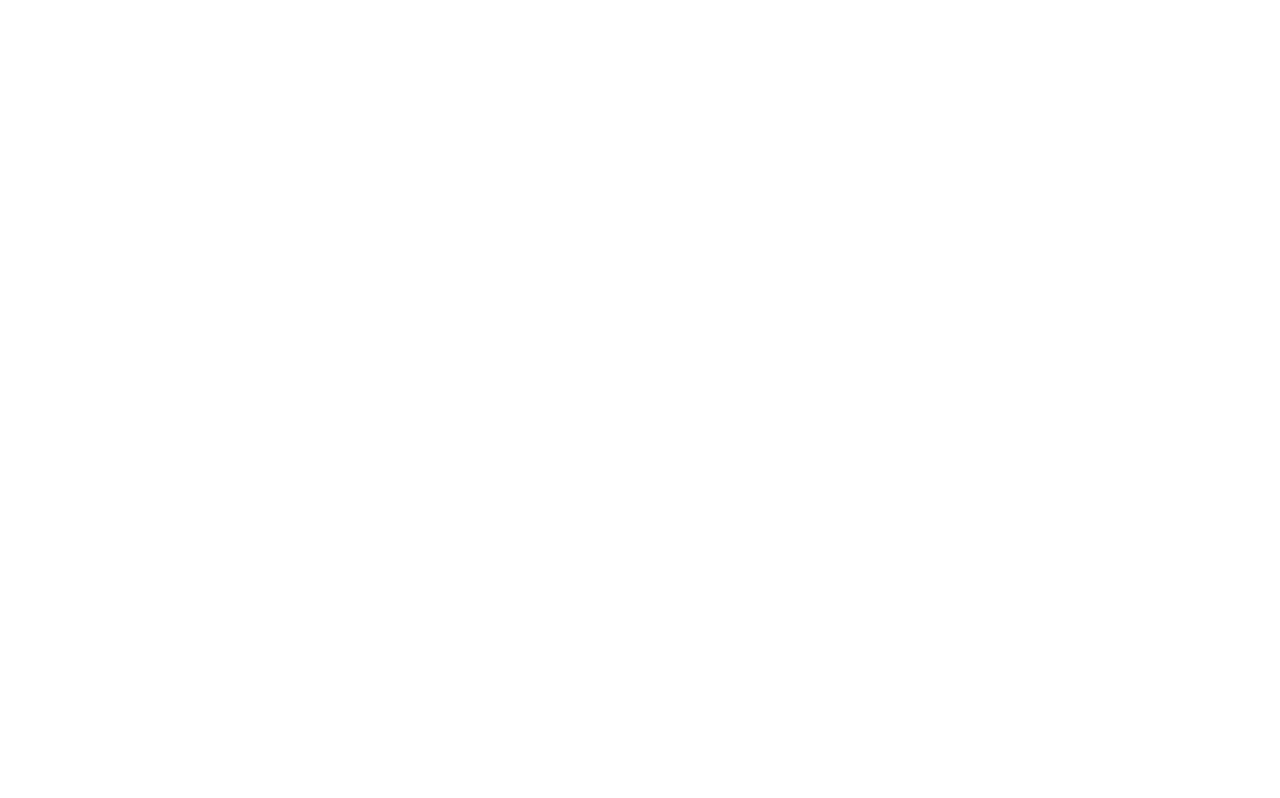
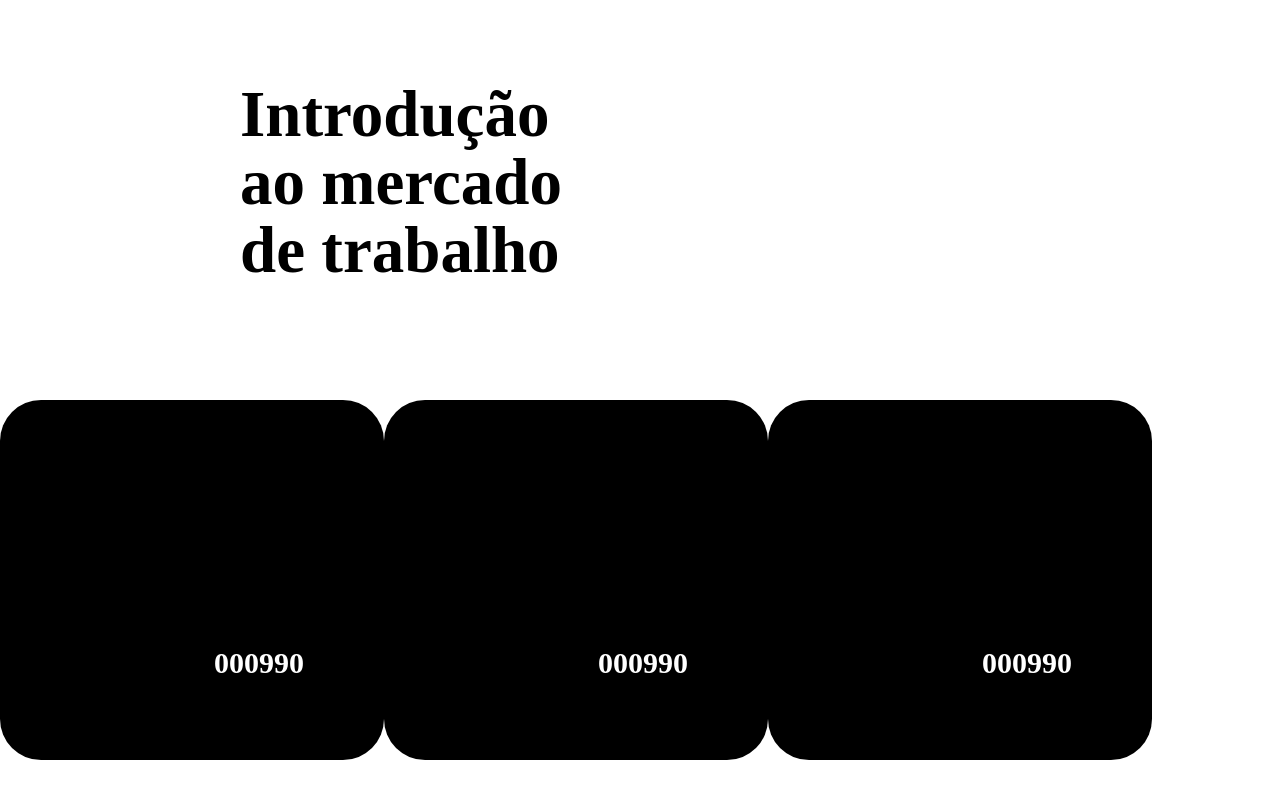
Before and after one commit to amandasilveiraa/Forum, a React (Create React App) app: page / in a window 1280 px wide. Built offline with nearby package versions, Linux system fonts and the light colour scheme.

Commit message:
Tela de POstagem

```diff
--- a/src/App.js
+++ b/src/App.js
@@ -1,7 +1,13 @@
-
+import Postagem from "./pages/Tela Postagem/TelaPostagem";
+import StyledGlobal from "./styledGlobal";
 
 function App() {
-  <>abc</>
+  return(
+  <>
+  <StyledGlobal />
+  <Postagem/>
+  </>
+  )
 }
 
 export default App;
--- a/src/components/Card/Card.js
+++ b/src/components/Card/Card.js
@@ -0,0 +1,14 @@
+import  { CardContainer, ImagemContainer, DescContainer }  from "./styled"
+
+function Card(){
+
+    return(
+        <>
+        <CardContainer>
+            <ImagemContainer></ImagemContainer>
+            <DescContainer>000990</DescContainer>
+        </CardContainer>
+     </>
+    )
+}
+export default Card
--- /dev/null
+++ b/src/components/Card/styled.jsx
@@ -0,0 +1,33 @@
+import styled from "styled-components";
+
+export const ContainerGrande = styled.div`
+    display: flex;
+    flex-direction: row;
+
+`
+
+export const CardContainer = styled.div`
+    width: 30vw;
+    height: 45vh;
+    flex-shrink: 0;
+    background-color:#000000;
+    padding: 10vh;
+
+    border-radius: 41px;
+    display:flex;
+    flex-direction:row;
+    align-items:end;
+    justify-content: space-between;
+
+`
+
+export const ImagemContainer = styled.img`
+`
+
+export const DescContainer = styled.h4`
+    color: #FFFFFF;
+    font-family: Nunito;
+    font-size: 30px;
+    font-style: normal;
+    font-weight: 700;
+`
--- /dev/null
+++ b/src/pages/Tela Postagem/TelaPostagem.js
@@ -0,0 +1,20 @@
+import Card from "../../components/Card/Card";
+import { ContainerGrande } from "../../components/Card/styled";
+import { TituloContainer,  } from "./styled";
+
+function Postagem() {
+
+    return(
+    <>
+    <TituloContainer>Introdução ao mercado de trabalho</TituloContainer>
+    {/* <EscritaContainer>OII</EscritaContainer> */}
+    <ContainerGrande>
+      <Card/>
+      <Card/>
+      <Card/>
+    </ContainerGrande>
+    </>
+    )
+  }
+
+  export default Postagem;
--- /dev/null
+++ b/src/pages/Tela Postagem/styled.jsx
@@ -0,0 +1,16 @@
+import styled from "styled-components";
+
+export const TituloContainer = styled.h3`
+    width: 30vw;
+    height: 40vh;
+    color: #000;
+    font-family: Nunito;
+    font-size: 65px;
+    font-style: normal;
+    font-weight: 700;
+    line-height: 68px; /* 104.615% */
+
+    display:flex;
+    margin-left: 30vh;
+    margin-top:10vh
+   `
--- a/src/styledGlobal.jsx
+++ b/src/styledGlobal.jsx
@@ -0,0 +1,8 @@
+import { createGlobalStyle} from "styled-components";
+
+export default createGlobalStyle`
+    *{
+        margin: 0;
+        padding: 0;
+        box-sizing: border-box;
+}`
```
Also changed, not shown: package.json (line endings or trailing spaces), 1 other file (tests, documents, lock files or other folders).
